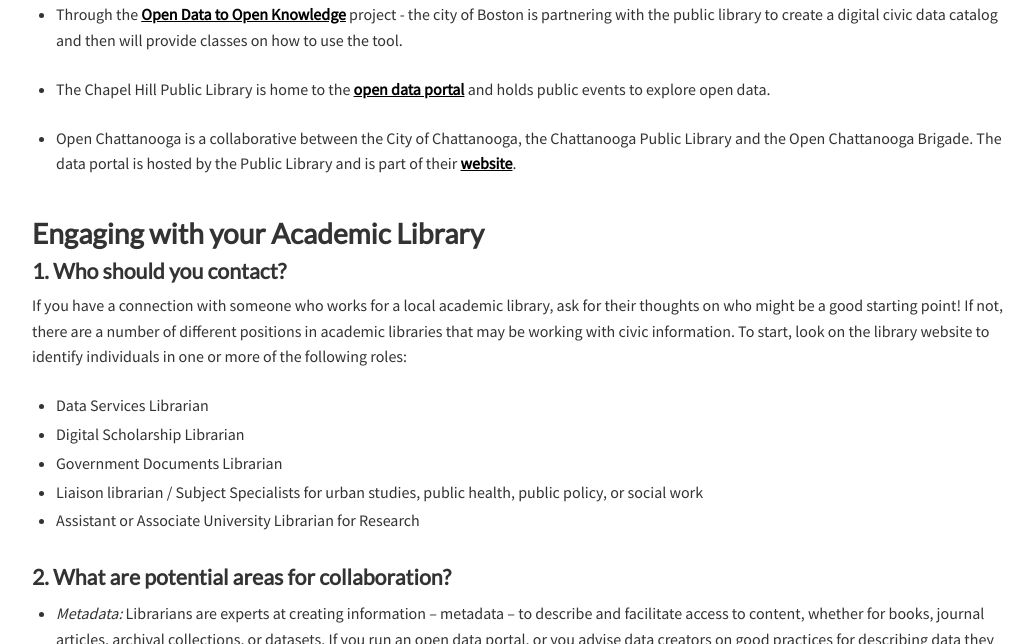
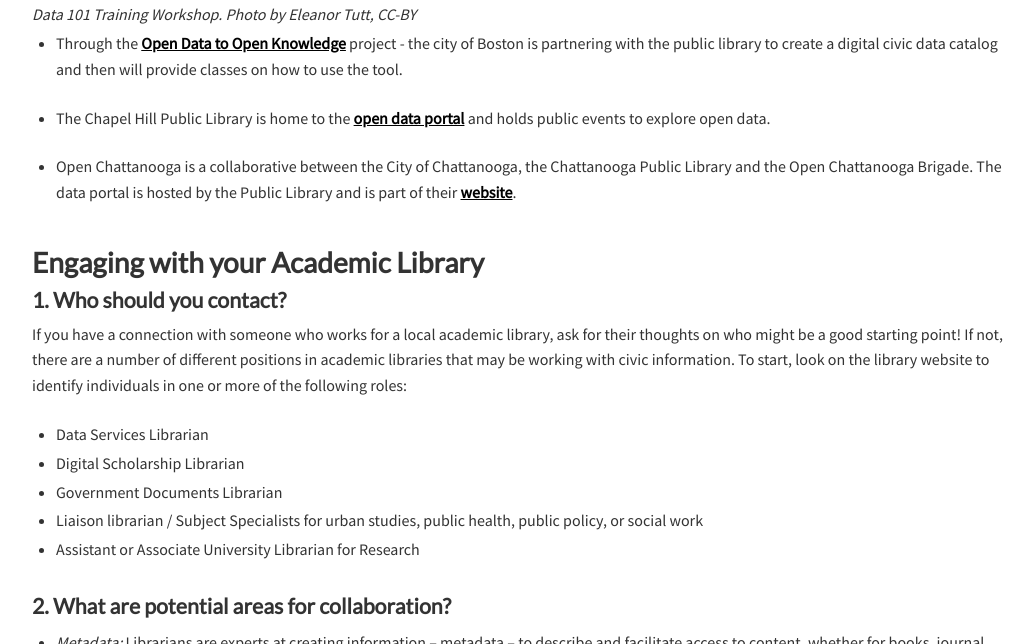
Before and after one commit to civic-switchboard/civic-switchboard.github.io.first, a Jekyll site: the page built from _posts/2018-01-09-post_2.md, in a window 1280 px wide and 900 px high, scrolled down 1790 px, cut to the strip 256-900 px from the top of the window. Shown: the whole strip, without its empty margins (118-1152 px from the left). Built offline with Jekyll 4.4.1, drawn with Linux system fonts in a browser that asks for light colours; some of the changed text lies outside the part shown.

Commit message:
Added new image and attribution

```diff
--- a/_posts/2018-01-09-post_2.md
+++ b/_posts/2018-01-09-post_2.md
@@ -51,6 +51,7 @@
 * Carnegie Library of Pittsburgh is a publisher on the Western Pennsylvania Regional Data Center and the two organizations collaborate on a wide range of data literacy programming for the public, including data training, [Data Day](https://www.livingcities.org/blog/1226-pittsburgh-s-data-day-using-civic-data-to-spark-hands-on-community-engagement), and more.
 
 <img src="/img/datahands.JPG" alt="data training example" width="50%" height="50%" style="vertical-align:middle">
+<div class="align-center"><i>Data 101 Training Workshop. Photo by Eleanor Tutt, CC-BY</i></div>
 
 * Through the [Open Data to Open Knowledge](https://knightfoundation.org/articles/how-city-boston-making-its-data-accessible-everyone) project - the city of Boston is partnering with the public library to create a digital civic data catalog and then will provide classes on how to use the tool.
 
@@ -80,11 +81,13 @@
 
 * *Assistance to data publishers:* For civic projects involving data publication, the academic library may be able to assist you in working with data publishers; this assistance may include advising on data management planning and preparation of data for sharing.
 
+<img src="/img/whiteboard.jpg" alt="Narrative Inquiry Process" width="50%" height="50%" style="vertical-align:middle">
+<div class="align-center"><i> Learning how a community partner uses data. Photo by Liz Monk, CC-BY</i></div>
+
 * *User needs:* Workers in an academic library are very tuned in to the informational needs of students, faculty and researchers. [Learning about user needs](https://sunlightfoundation.com/2017/08/18/making-the-case-for-human-centered-design-for-open-data/) can help drive decisions about datasets to pursue, tools to build, and trainings to design.
 
 * *Events and Education:* The academic library, often a centrally located and well-connected part of an institution, can be a great space for civic data workshops, user groups, hackathons, and trainings.
 
-<img src="/img/spooky.jpg" alt="data event at library" width="50%" height="50%" style="vertical-align:middle">
 
 #### 3. What are the benefits to the academic library?
 
```
